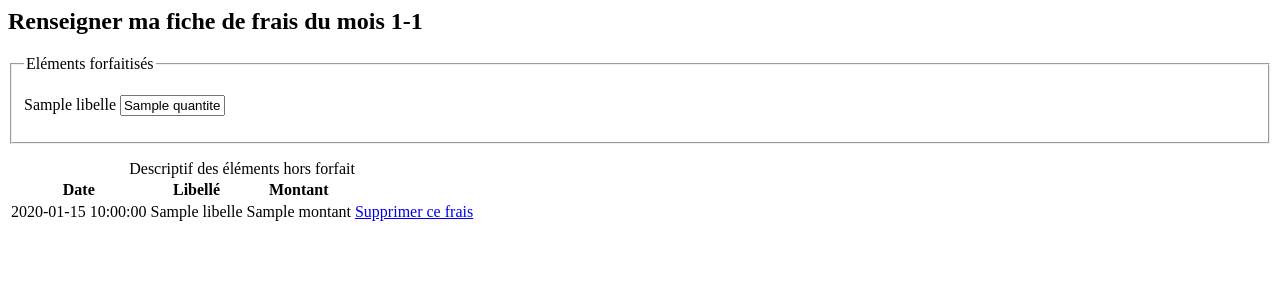
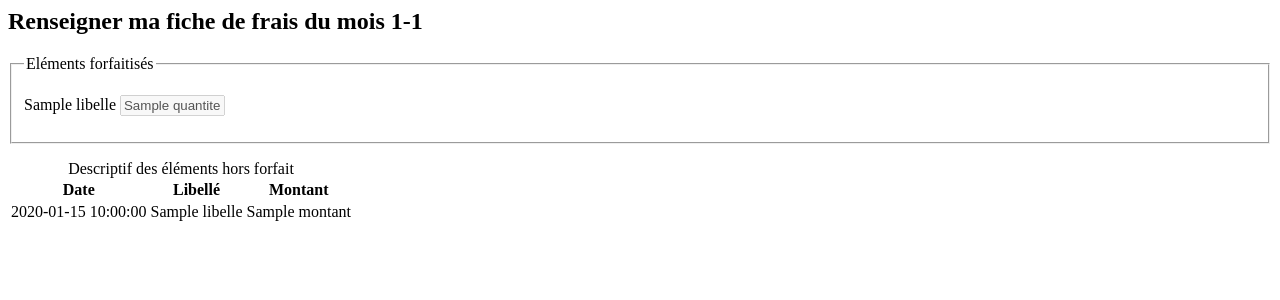
Before and after one commit to fomac29/AppliFrais, a CodeIgniter app: template application/views/v_visVoirListeFrais.php in a window 1280 px wide. Shown: the top 300 px of the page. Run offline with CodeIgniter, Linux system fonts and the light colour scheme; the template is opened without the code that fills it: most values are stand-ins (such as "Sample title", 1, 10 or a date in 2020).

Commit message:
Add files via upload

```diff
--- a/application/views/v_visVoirListeFrais.php
+++ b/application/views/v_visVoirListeFrais.php
@@ -1,5 +1,5 @@
 <?php
-	$this->load->helper('url');
+$this->load->helper('url');
 ?>
 
 <div id="contenu">
@@ -19,7 +19,7 @@
 					echo
 					'<p>
 						<label for="'.$idFrais.'">'.$libelle.'</label>
-						<input type="text" id="'.$idFrais.'" name="lesFrais['.$idFrais.']" size="10" maxlength="5" value="'.$quantite.'" />
+						<input type="texte" id="'.$idFrais.'" name="lesFrais['.$idFrais.']" size="10" maxlength="5" value="'.$quantite.'" disabled="disabled" />
 					</p>
 					';
 				}
@@ -35,7 +35,6 @@
 			<th >Date</th>
 			<th >Libellé</th>
 			<th >Montant</th>
-			<th >&nbsp;</th>
 		</tr>
 
 		<?php
@@ -50,12 +49,7 @@
 					<td class="date">'.$date.'</td>
 					<td class="libelle">'.$libelle.'</td>
 					<td class="montant">'.$montant.'</td>
-					<td class="action">'.
-					anchor(	"c_utilisateur/supprFrais/$id",
-							"Supprimer ce frais",
-							'title="Suppression d\'une ligne de frais" onclick="return confirm(\'Voulez-vous vraiment supprimer ce frais ?\');"'
-						).
-					'</td>
+
 				</tr>';
 			}
 		?>
```
